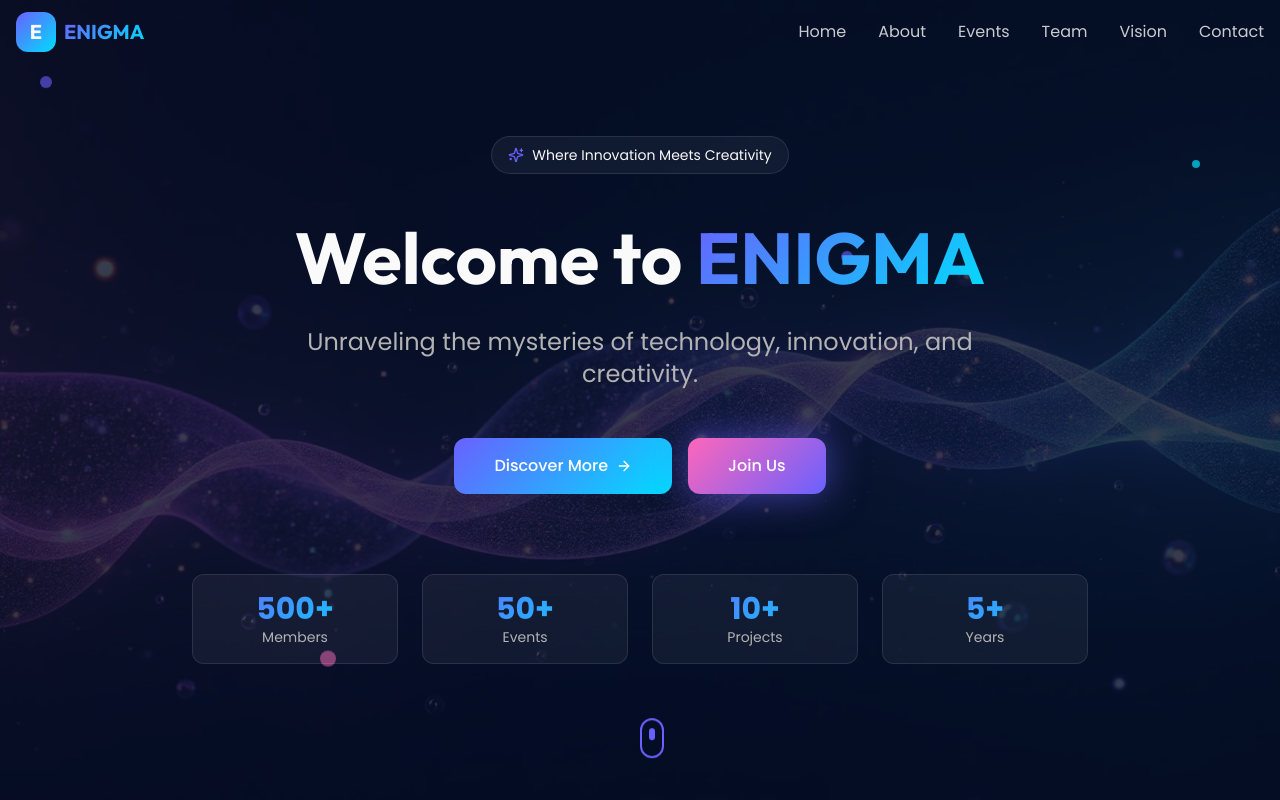
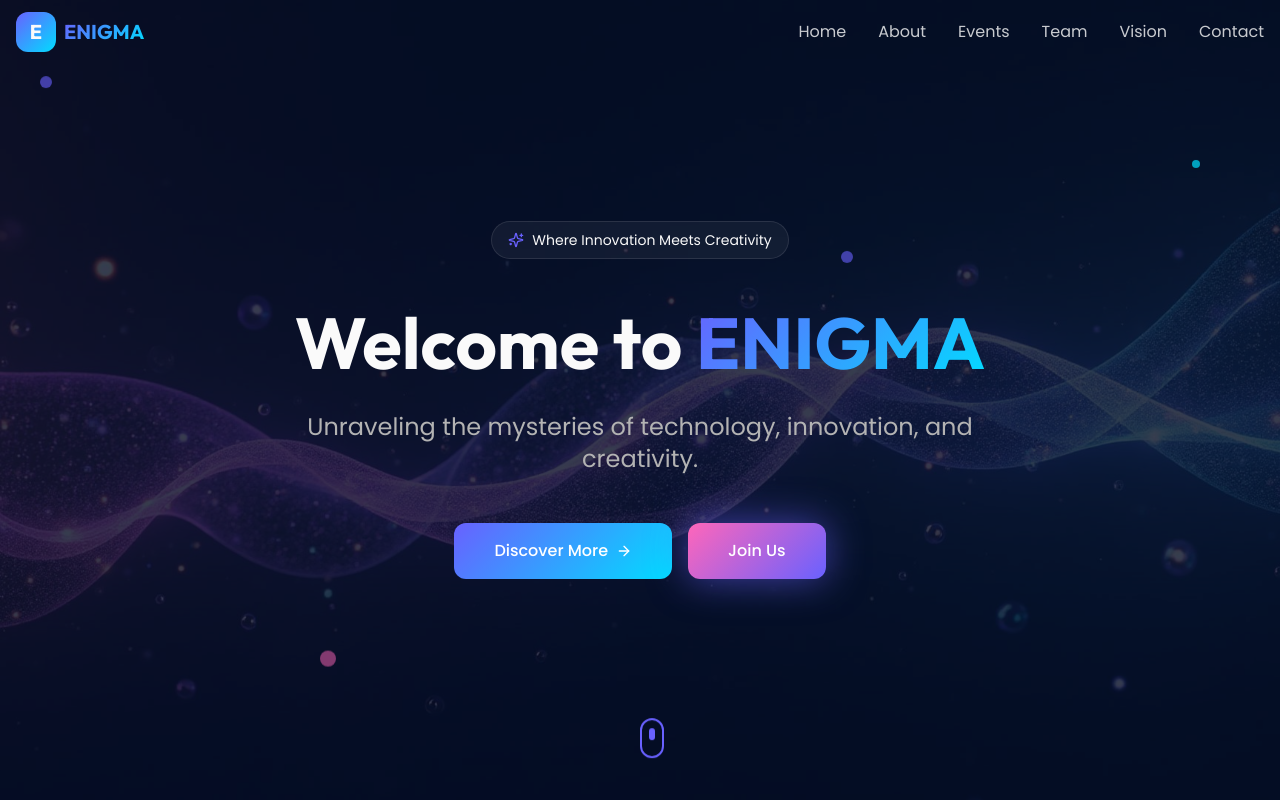
Before and after one commit to Anchitamarodia/enigma, a React (Vite) app: page / in a window 1280 px wide. Shown: the top 800 px of the page. Built offline with nearby package versions, Linux system fonts and the light colour scheme; the HTML template or start-up script is replaced by a standard one.

Commit message:
Fix: Remove stats section
Removed the stats section from the preview, retaining only the mouse arrow element and adjusting the layout accordingly.

```diff
--- a/src/components/Hero.tsx
+++ b/src/components/Hero.tsx
@@ -49,21 +49,6 @@ const Hero = () => {
               Join Us
             </Button>
           </div>
-
-          {/* Stats */}
-          <div className="grid grid-cols-2 md:grid-cols-4 gap-6 pt-12">
-            {[
-              { number: "500+", label: "Members" },
-              { number: "50+", label: "Events" },
-              { number: "10+", label: "Projects" },
-              { number: "5+", label: "Years" },
-            ].map((stat, index) => (
-              <div key={index} className="glass p-4 rounded-xl hover-lift">
-                <div className="text-3xl font-bold gradient-text">{stat.number}</div>
-                <div className="text-sm text-muted-foreground">{stat.label}</div>
-              </div>
-            ))}
-          </div>
         </div>
       </div>
 
```
